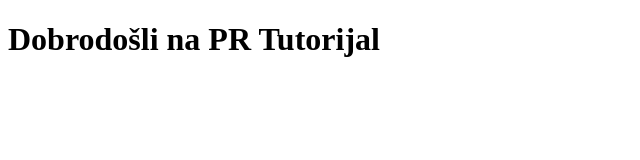
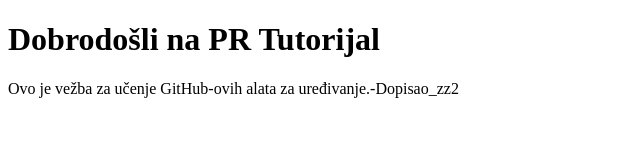
Before and after one commit to zzexon/pr-tutorial-pog5, a plain HTML site: page index.html in a window 1280 px wide. Shown: the whole page, without its empty margins (0-640 px from the left). Drawn offline with Linux system fonts and the light colour scheme.

Commit message:
editovan_index.html-zz2
Dodao sam  unutar BODY <p>  pri editovanju  index.html

```diff
--- a/index.html
+++ b/index.html
@@ -6,5 +6,6 @@
     </head>
     <body>
         <h1>Dobrodošli na PR Tutorijal</h1>
+        <p>Ovo je vežba za učenje GitHub-ovih alata za uređivanje.-Dopisao_zz2</p>
     </body>
     </html>
```
